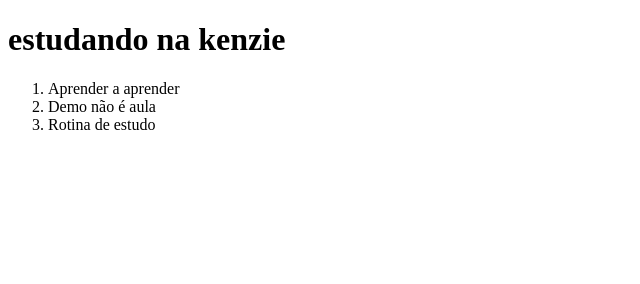
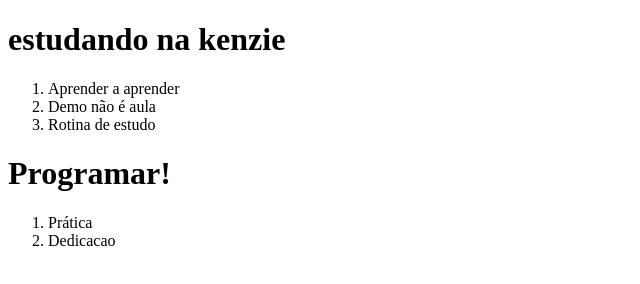
Before and after one commit to pifaria/simples_exemplo, a plain HTML site: page index.html in a window 1280 px wide. Shown: the whole page, without its empty margins (0-640 px from the left). Drawn offline with Linux system fonts and the light colour scheme.

Commit message:
alteraçao index.html

```diff
--- a/index.html
+++ b/index.html
@@ -18,4 +18,13 @@
         </p>
     </div>
 </body>
+<h1>Programar!</h1>
+<div id="intro">
+    <p class="fancy">
+        <ol>
+            <li>Prática</li>
+            <li>Dedicacao</li>
+        </ol>
+    </p>
+</div>
 </html>
```
